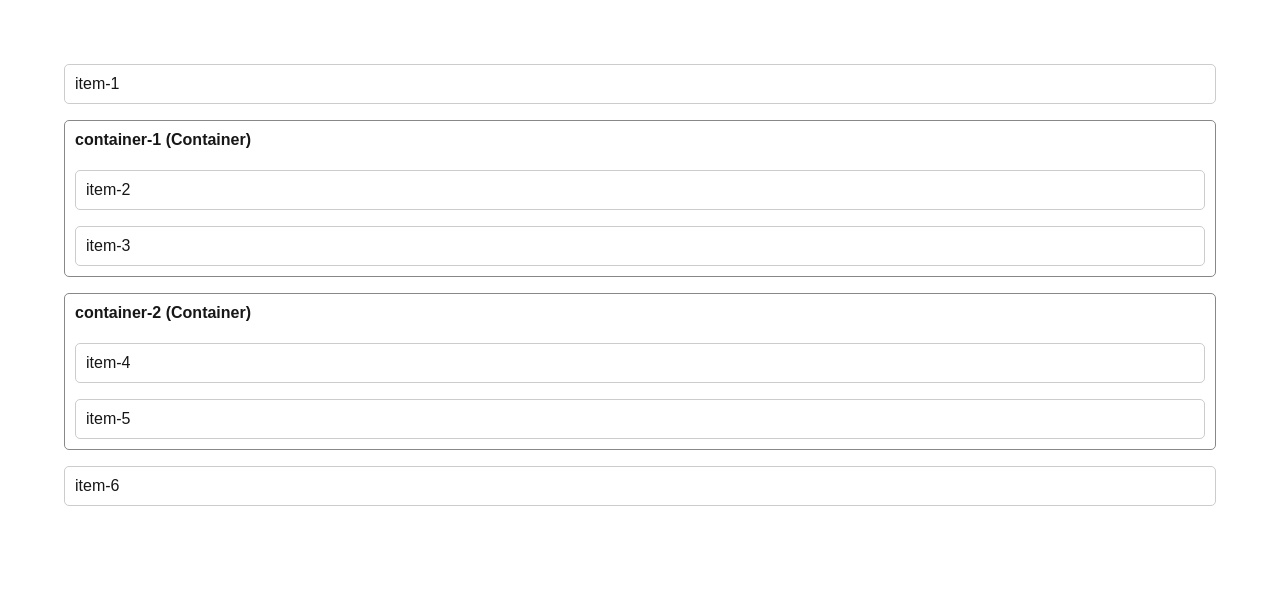
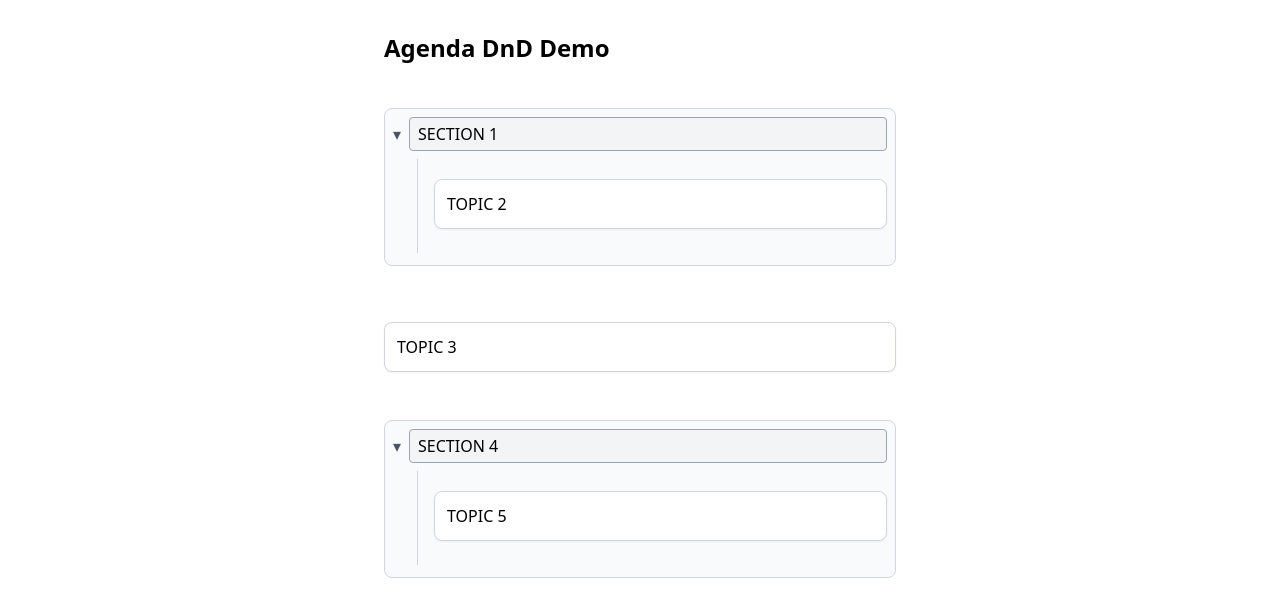
Before and after one commit to thesandybridge/dnd-sandbox, a Next.js app: page / in a window 1280 px wide. Shown: the top 616 px of the page. Built offline with nearby package versions, Linux system fonts and the light colour scheme.

Commit message:
success!

```diff
--- a/app/globals.css
+++ b/app/globals.css
@@ -1,62 +1,3 @@
-:root {
-  --background: #ffffff;
-  --foreground: #171717;
-}
-
-@media (prefers-color-scheme: dark) {
-  :root {
-    --background: #0a0a0a;
-    --foreground: #ededed;
-  }
-}
-
-html,
-body {
-  max-width: 100vw;
-  padding: 1rem;
-  overflow-x: hidden;
-}
-
-body {
-  color: var(--foreground);
-  background: var(--background);
-  font-family: Arial, Helvetica, sans-serif;
-  -webkit-font-smoothing: antialiased;
-  -moz-osx-font-smoothing: grayscale;
-}
-
-* {
-  box-sizing: border-box;
-  padding: 0;
-  margin: 0;
-}
-
-a {
-  color: inherit;
-  text-decoration: none;
-}
-
-@media (prefers-color-scheme: dark) {
-  html {
-    color-scheme: dark;
-  }
-}
-
-main {
-  display: flex;
-  padding: 2rem;
-  flex-direction: column;
-  justify-content: center;
-  gap: 1rem;
-}
-
-.item {
-  padding: 1rem;
-  border: dashed 1px white;
-}
-
-#top-level {
-  display: flex;
-  gap: 1rem;
-  width: 100%;
-}
+@tailwind base;
+@tailwind components;
+@tailwind utilities;
--- a/app/page.tsx
+++ b/app/page.tsx
@@ -1,481 +1,214 @@
 'use client'
-import { useState, useCallback } from 'react'
+
+import React, { useReducer, useState, useMemo, useCallback } from 'react'
 import {
   DndContext,
-  DragEndEvent,
-  DragStartEvent,
-  DragOverEvent,
   DragOverlay,
-  getFirstCollision,
-  UniqueIdentifier,
-  closestCorners,
-  closestCenter,
-  pointerWithin,
-  CollisionDetection,
-  KeyboardSensor,
-  MouseSensor,
-  TouchSensor,
-  useSensor,
-  useSensors,
+  useDraggable,
+  useDroppable,
+  closestCenter
 } from '@dnd-kit/core'
-import {
-  SortableContext,
-  useSortable,
-  verticalListSortingStrategy
-} from '@dnd-kit/sortable'
-import { CSS } from '@dnd-kit/utilities'
 
-type Item = {
-  id: string
-  type: 'item' | 'container'
-  parentType: 'root' | 'container'
-  items?: Item[]
-}
-
-const initialData: Item[] = [
-  { id: 'item-1', type: 'item', parentType: 'root' },
-  {
-    id: 'container-1', type: 'container', parentType: 'root', items: [
-      { id: 'item-2', type: 'item', parentType: 'container' },
-      { id: 'item-3', type: 'item', parentType: 'container' }
-    ]
-  },
-  {
-    id: 'container-2', type: 'container', parentType: 'root', items: [
-      { id: 'item-4', type: 'item', parentType: 'container' },
-      { id: 'item-5', type: 'item', parentType: 'container' }
-    ]
-  },
-  { id: 'item-6', type: 'item', parentType: 'root' }
+// Blueprint: flat list of blocks
+const initialBlocks = [
+  { id: '1', type: 'section', parentId: null },
+  { id: '2', type: 'topic', parentId: '1' },
+  { id: '3', type: 'topic', parentId: null },
+  { id: '4', type: 'section', parentId: null },
+  { id: '5', type: 'topic', parentId: '4' }
 ]
 
-export default function App() {
-  const [items, setItems] = useState<Item[]>(initialData)
-  const [activeId, setActiveId] = useState<UniqueIdentifier | null>(null)
-  const [overId, setOverId] = useState<UniqueIdentifier | null>(null) // Store the item being hovered over
-  const [isOverTop, setIsOverTop] = useState(false)
-
-  const sensors = useSensors(
-    useSensor(MouseSensor),
-    useSensor(TouchSensor),
-    useSensor(KeyboardSensor),
-  );
-
-  const collisionDetectionStrategy: CollisionDetection = useCallback(
-    (args) => {
-      const { active, droppableContainers } = args;
-
-      // Step 1: Start by detecting collisions using `closestCenter` for all items (top-level and containers)
-      const centerIntersections = closestCenter(args);
-
-      let overId = getFirstCollision(centerIntersections, 'id');
-
-      if (overId) {
-        const overContainer = items.find(item => item.id === overId);
-
-        if (overContainer && overContainer.type === 'container' && overContainer.items?.length) {
-          // Step 2: We're over a container with items, so switch to `closestCorners` for items inside the container
-          const containerIntersections = closestCorners({
-            ...args,
-            droppableContainers: droppableContainers.filter(
-              (container) => overContainer.items?.includes(container.id)
-            ),
-          });
-
-          // Prioritize the closest item inside the container
-          const closestContainerItem = getFirstCollision(containerIntersections, 'id');
-
-          // Step 3: If the pointer is closer to an item in the container, use that
-          if (closestContainerItem) {
-            overId = closestContainerItem;
+// Reducer for expand/collapse
+function expandReducer(state, action) {
+  switch (action.type) {
+    case 'TOGGLE':
+      return { ...state, [action.id]: !state[action.id] }
+    default:
+      return state
   }
 }
 
-        // Step 4: Detect if the pointer is moving out of the container and should be treated as moving back to the top-level
-        const pointerIntersections = pointerWithin(args);
-        const isPointerOutsideContainer = pointerIntersections.length > 0 && !overContainer?.items?.includes(overId);
+// Utility to handle reparenting, disallow sections nesting via into-
+function reparentBlock(blocks, activeId, hoverZone) {
+    const dragged = blocks.find(b => b.id === activeId);
+    if (!dragged) return blocks;
+    const remaining = blocks.filter(b => b.id !== activeId);
 
-        if (isPointerOutsideContainer) {
-          // Move the item out of the container
-          overId = getFirstCollision(pointerIntersections, 'id');
+    let zone = hoverZone;
+
+    // ── DISALLOW ANY NESTING WHEN DRAGGING A SECTION ──
+    if (dragged.type === 'section') {
+        // transform 'into-' into 'before-'
+        if (zone.startsWith('into-')) {
+            zone = 'before-' + zone.slice('into-'.length);
         }
-      }
-
-      // Return the `overId` for the closest item (inside a container or top-level)
-      return overId ? [{ id: overId }] : [];
-    },
-    [items]
-  );
-
-  const handleDragStart = (event: DragStartEvent) => {
-    setActiveId(event.active.id)
-  }
-
-  const handleDragOver = (event: DragOverEvent) => {
-    const { over } = event
-
-    // Helper function to check if an item (and its nested items) are in the list
-    const isSortableItem = (id: UniqueIdentifier, items: Item[]): boolean => {
-      return items.some(item =>
-        item.id === id || (item.items && isSortableItem(id, item.items))
-      )
-    }
-
-    if (over && isSortableItem(over.id, items)) {  // Only process if `over` is a valid sortable item
-      setOverId(over.id)
-
-      const rect = over.rect
-
-      if (rect) {
-        const midpoint = rect.top + rect.height / 2
-        const tolerance = rect.height * 0.15 // 15% tolerance for more flexibility
-
-        // Determine whether the pointer is above or below the midpoint
-        const pointerTop = event.active.rect.current.translated?.top
-
-        // Adding tolerance for top/bottom detection
-        if (pointerTop! < midpoint - tolerance) {
-          setIsOverTop(true) // Item is above the midpoint
-        } else if (pointerTop! > midpoint + tolerance) {
-          setIsOverTop(false) // Item is below the midpoint
-        } else {
-          setIsOverTop(false) // Default to "below" when near the midpoint
-        }
-      } else {
-        console.warn(`Rect for the over element with id ${over.id} not found`)
-      }
-    } else {
-      // Clear the state if the hovered item is not in the sortable list
-      setOverId(null)
-      setIsOverTop(false)
-    }
-  }
-
-  const handleDragEnd = (event: DragEndEvent) => {
-    const { active, over } = event
-    if (!over) return
-
-    const newItems = moveItem(items, active.id, over.id)
-
-    setItems(newItems)
-    setActiveId(null)
-    setOverId(null)
-    setIsOverTop(false)
-  }
-
-  return (
-    <main>
-      <DndContext
-        collisionDetection={collisionDetectionStrategy}
-        onDragStart={handleDragStart}
-        onDragEnd={handleDragEnd}
-        onDragOver={handleDragOver}
-        sensors={sensors}
-      >
-        <SortableContext items={items.map(item => item.id)} strategy={verticalListSortingStrategy}>
-          <SortableItems items={items} overId={overId} isOverTop={isOverTop} />
-        </SortableContext>
-
-        <DragOverlay>
-          {activeId ? (
-            <div style={{
-              padding: '10px',
-              background: 'lightgray',
-              border: '1px solid #151515',
-              borderRadius: '5px',
-            }}>
-              Dragging {activeId}
-            </div>
-          ) : null}
-        </DragOverlay>
-      </DndContext>
-    </main>
-  )
-}
-
-function SortableItems({ items, overId, isOverTop }: { items: Item[], overId: UniqueIdentifier | null, isOverTop: boolean }) {
-  return (
-    <>
-      {items.map((item) => (
-        item.type === 'item'
-          ? <SortableItem key={item.id} id={item.id} isOver={item.id === overId} isOverTop={isOverTop} />
-          : <SortableContainer key={item.id} id={item.id} items={item.items || []} overId={overId} isOverTop={isOverTop} />
-      ))}
-    </>
-  )
-}
-
-function Indicator() {
-  return (
-    <div
-      style={{
-        height: '4px',
-        backgroundColor: 'blue',
-        transition: '0.2s',
-      }}
-    />
-  )
-}
-
-function SortableItem({ id, isOver, isOverTop }: { id: string, isOver: boolean, isOverTop: boolean }) {
-
-  const {
-    attributes,
-    listeners,
-    setNodeRef,
-    transform,
-    transition,
-    isDragging
-  } = useSortable({ id })
-
-  const style = {
-    transform: CSS.Transform.toString(transform),
-    transition,
-    padding: '10px',
-    border: '1px solid #ccc',
-    borderRadius: '5px',
-    cursor: isDragging ? 'grabbing' : 'grab',
-  }
-
-  return (
-    <>
-      {isOver && isOverTop && (
-        <Indicator />
-      )}
-      <div ref={setNodeRef} style={style} {...attributes} {...listeners}>
-        {id}
-      </div>
-      {isOver && !isOverTop && (
-        <Indicator />
-      )}
-    </>
-  )
-}
-
-function SortableContainer({ id, items, overId, isOverTop }: { id: string, items: Item[], overId: UniqueIdentifier | null, isOverTop: boolean }) {
-
-  const {
-    attributes,
-    listeners,
-    setNodeRef,
-    transform,
-    transition,
-    isDragging
-  } = useSortable({
-    id,
-  })
-
-  const [showFooter, setShowFooter] = useState(false)
-
-  const handleMouseEnter = () => {
-    setShowFooter(true);
-  }
-
-  const handleMouseLeave = () => {
-    setShowFooter(false);
-  }
-
-  const style = {
-    transform: CSS.Transform.toString(transform),
-    transition,
-    padding: '10px',
-    border: '1px solid #888',
-    borderRadius: '5px',
-    display: 'flex',
-    flexDirection: 'column' as const,
-    gap: '1rem',
-    cursor: isDragging ? 'grabbing' : 'grab',
-  }
-
-  return (
-    <>
-      {id === overId && isOverTop && (
-        <Indicator />
-      )}
-      <div ref={setNodeRef} style={style} {...attributes} {...listeners} onMouseEnter={handleMouseEnter} onMouseLeave={handleMouseLeave}>
-        <div style={{ fontWeight: 'bold', marginBottom: '5px' }}>
-          {id} (Container)
-        </div>
-        <SortableContext items={items.map(item => item.id)} strategy={verticalListSortingStrategy}>
-          <SortableItems items={items} overId={overId} isOverTop={isOverTop} />
-        </SortableContext>
-        {showFooter && (
-          <footer>
-            This is the footer of a container
-          </footer>
-        )}
-      </div>
-      {id === overId && !isOverTop && (
-        <Indicator />
-      )}
-    </>
-  )
-}
-
-function moveItem(items: Item[], activeId: UniqueIdentifier, overId: UniqueIdentifier): Item[] {
-  console.log(`Moving item ${activeId} over ${overId}`);
-
-  const activeResult = findItem(items, activeId);
-  const overResult = findItem(items, overId);
-
-  // Check if either result is undefined
-  if (!activeResult || !overResult) {
-    console.error('Active or Over item not found:', { activeResult, overResult });
-    return items;
-  }
-
-  const { activeItem, activePath } = activeResult;
-  const { activeItem: overItem, activePath: overPath } = overResult;
-
-  // Deep copy to avoid mutation
-  const newItems = structuredClone(items);
-
-  // Prevent moving containers inside other containers
-  if (activeItem.type === 'container' && overItem.parentType === 'container') {
-    console.log("Containers cannot be moved inside other containers");
-    return items;
-  }
-
-  if (overItem.type === 'container' && (!overItem.items || overItem.items.length === 0)) {
-    // Find the empty container in the newItems array
-    let targetLevel = newItems;
-    for (let i = 0; i < overPath.length - 1; i++) {
-      targetLevel = targetLevel[overPath[i]].items!;
-    }
-
-    const emptyContainer = targetLevel[overPath[overPath.length - 1]];
-
-    if (!emptyContainer.items) {
-      emptyContainer.items = [];
-    }
-
-    // Insert the active item into the empty container
-    emptyContainer.items.push(activeItem);
-
-    // Remove the active item from its original position
-    removeActiveItem(newItems, activePath);
-
-    console.log(`Moved ${activeItem.id} into empty container ${overItem.id}`);
-    return newItems;
-  }
-
-  // Check if the item is being moved between different containers or levels
-  const isSameLevel = isSameContainer(activePath, overPath);
-  const isMovingUpward = activePath[0] > overPath[0];
-
-  if (isSameLevel) {
-    // Reordering within the same container or level
-    let currentLevel = newItems;
-    for (let i = 0; i < activePath.length - 1; i++) {
-      currentLevel = currentLevel[activePath[i]].items!;
-    }
-
-    // Remove the active item from the current level
-    const activeIndex = activePath[activePath.length - 1];
-    const [movedItem] = currentLevel.splice(activeIndex, 1);
-
-    // Insert the item into the new position
-    const overIndex = overPath[overPath.length - 1];
-    currentLevel.splice(overIndex, 0, movedItem);
-
-    console.log(`Moved ${activeItem.id} within the same container or level from index ${activeIndex} to ${overIndex}`);
-  } else {
-    // Handle moving between different containers or from container to top level
-    if (overPath.length === 1) {
-      // Moving to the top level
-      if (isMovingUpward && activePath[0] > overPath[0]) {
-        // Moving upward out of a container to a position before the container
-        insertItem(newItems, activeItem, overPath);
-        removeActiveItem(newItems, activePath);
-      } else {
-        // Moving downward or to a position after the container
-        removeActiveItem(newItems, activePath);
-        insertItem(newItems, activeItem, overPath);
-      }
-    } else {
-      // Moving between containers (not top level)
-      if (isMovingUpward) {
-        // Remove first if moving upward to prevent shift issues
-        removeActiveItem(newItems, activePath);
-        insertItem(newItems, activeItem, overPath);
-      } else {
-        // Moving downward, insert first then remove
-        insertItem(newItems, activeItem, overPath);
-        removeActiveItem(newItems, activePath);
+        // for before-/after- on nested items, point at the parent instead
+        if (zone.startsWith('before-') || zone.startsWith('after-')) {
+            const [, targetId] = zone.split('-', 2);
+            const target = blocks.find(b => b.id === targetId);
+            if (target && target.parentId !== null) {
+                const prefix = zone.split('-')[0];
+                zone = `${prefix}-${target.parentId}`;
             }
         }
     }
 
-  return newItems;
+    // ── rest of your existing logic unchanged ──
+
+    let newParentId = null;
+    let insertIndex = remaining.length;
+
+    if (zone.startsWith('into-')) {
+        newParentId = zone.replace('into-', '');
+        const siblings = remaining.filter(b => b.parentId === newParentId);
+        if (siblings.length > 0) {
+            const last = siblings[siblings.length - 1];
+            const idx = remaining.findIndex(b => b.id === last.id);
+            insertIndex = idx + 1;
+        } else {
+            const parentIdx = remaining.findIndex(b => b.id === newParentId);
+            insertIndex = parentIdx + 1;
+        }
+    } else {
+        const isAfter = zone.startsWith('after-');
+        const targetId = zone.replace(/^(before|after)-/, '');
+        const target = blocks.find(b => b.id === targetId);
+        newParentId = target?.parentId ?? null;
+        let idx = remaining.findIndex(b => b.id === targetId);
+        if (idx === -1) idx = remaining.length;
+        insertIndex = isAfter ? idx + 1 : idx;
     }
 
-// Helper function to check if two paths are in the same container
-function isSameContainer(activePath: number[], overPath: number[]): boolean {
-  return JSON.stringify(activePath.slice(0, -1)) === JSON.stringify(overPath.slice(0, -1));
+    const moved = { ...dragged, parentId: newParentId };
+    return [
+        ...remaining.slice(0, insertIndex),
+        moved,
+        ...remaining.slice(insertIndex),
+    ];
 }
 
-// Helper function to remove the active item from the original container
-function removeActiveItem(items: Item[], activePath: number[]) {
-  let currentLevel = items;
+// DnD config
+const dndConfig = { collisionDetection: closestCenter }
 
-  // Navigate to the active item's container level
-  for (let i = 0; i < activePath.length - 1; i++) {
-    currentLevel = currentLevel[activePath[i]].items || [];
+// Hook stub: section fetches own children
+function useSectionChildren(sectionId, blocks) {
+  return useMemo(() => blocks.filter(b => b.parentId === sectionId), [blocks, sectionId])
 }
 
-  // Remove the active item from its current container level
-  currentLevel.splice(activePath[activePath.length - 1], 1);
-  console.log(`Removed item from original container`);
-  return items;
+// Topic wrapper
+function TopicItem({ block }) {
+  const { attributes, listeners, setNodeRef, transform } = useDraggable({ id: block.id })
+  const style = { transform: `translate(${transform?.x ?? 0}px, ${transform?.y ?? 0}px)` }
+  return (
+    <div
+      ref={setNodeRef}
+      {...listeners}
+      {...attributes}
+      className="border border-gray-300 rounded-lg p-3 bg-white mb-2 shadow-sm"
+      style={style}
+    >
+      TOPIC {block.id}
+    </div>
+  )
 }
 
-// Helper function to insert the active item into the new position
-function insertItem(newItems: Item[], activeItem: Item, overPath: number[]) {
-  let targetLevel = newItems;
-
-  // Insert the item into the new container (or top level)
-  for (let i = 0; i < overPath.length - 1; i++) {
-    targetLevel = targetLevel[overPath[i]].items!;
+// Section header wrapper
+function SectionItem({ block }) {
+  const { attributes, listeners, setNodeRef, transform } = useDraggable({ id: block.id })
+  const style = { transform: `translate(${transform?.x ?? 0}px, ${transform?.y ?? 0}px)` }
+  return (
+    <div
+      ref={setNodeRef}
+      {...listeners}
+      {...attributes}
+      className="flex-1 border border-gray-400 rounded px-2 py-1 bg-gray-100 cursor-move"
+      style={style}
+    >
+      SECTION {block.id}
+    </div>
+  )
 }
 
-  const overIndex = overPath[overPath.length - 1];
-  targetLevel.splice(overIndex, 0, activeItem);
-  console.log(`Inserted ${activeItem.id} into position ${overIndex} in the new container`);
+// Ghost drop zone
+function DropZone({ id, onHover }) {
+  const { setNodeRef, isOver } = useDroppable({ id })
+  const handleHover = useCallback(() => onHover(id), [id, onHover])
+  React.useEffect(() => { if (isOver) handleHover() }, [isOver, handleHover])
+  return <div ref={setNodeRef} className={`h-4 my-1 rounded transition-colors ${isOver ? 'bg-blue-500' : 'bg-transparent'}`} />
 }
 
-// Recursive search to find the item by id
-function findItem(
-  items: Item[],
-  id: UniqueIdentifier
-): { activeItem: Item; activePath: number[] } | undefined {
-  let path: number[] | null = null
-  let foundItem: Item | null = null
-
-  function search(items: Item[], currentPath: number[]) {
-    for (let i = 0; i < items.length; i++) {
-      const item = items[i]
-
-      if (item.id === id) {
-        path = [...currentPath, i]
-        foundItem = item
-        return
+// Section container component
+function SectionContainer({ block, expandedMap, dispatchExpand, onHover, blocks }) {
+  const children = useSectionChildren(block.id, blocks)
+  const isExpanded = !!expandedMap[block.id]
+  return (
+    <div className="mb-4 border border-gray-300 rounded-lg p-2 bg-gray-50">
+      <div className="flex items-center gap-2 mb-2">
+        <button onClick={() => dispatchExpand({ type: 'TOGGLE', id: block.id })} className="text-gray-600">
+          {isExpanded ? '▾' : '▸'}
+        </button>
+        <SectionItem block={block} />
+      </div>
+      {children.length === 0 && (
+        <DropZone id={`into-${block.id}`} onHover={onHover} />
+      )}
+      {isExpanded && (
+        <div className="ml-6 mt-2 border-l border-gray-300 pl-4">
+          {children.map(child => (
+            <React.Fragment key={child.id}>
+              <DropZone id={`before-${child.id}`} onHover={onHover} />
+              <TopicItem block={child} />
+              <DropZone id={`after-${child.id}`} onHover={onHover} />
+            </React.Fragment>
+          ))}
+        </div>
+      )}
+    </div>
+  )
 }
 
-      if (item.type === 'container' && item.items) {
-        search(item.items, [...currentPath, i])
-
-        // If the item was found in the recursive search, exit the loop
-        if (foundItem) return
-      }
-    }
+// Recursive tree
+function TreeRenderer({ blocks, parentId, onHover, expandedMap, dispatchExpand }) {
+  const items = useMemo(() => blocks.filter(b => b.parentId === parentId), [blocks, parentId])
+  const indent = parentId ? 'ml-6 border-l border-gray-300 pl-4' : ''
+  return (
+    <div className={indent}>
+      {items.map(block => (
+        <React.Fragment key={block.id}>
+          <DropZone id={`before-${block.id}`} onHover={onHover} />
+          {block.type === 'section' ? (
+            <SectionContainer block={block} expandedMap={expandedMap} dispatchExpand={dispatchExpand} onHover={onHover} blocks={blocks} />
+          ) : (
+            <TopicItem block={block} />
+          )}
+          <DropZone id={`after-${block.id}`} onHover={onHover} />
+        </React.Fragment>
+      ))}
+    </div>
+  )
 }
 
-  search(items, [])
+// Main agenda demo
+export default function AgendaDemo() {
+  const [blocks, setBlocks] = useState(initialBlocks)
+  const [activeId, setActiveId] = useState(null)
+  const [hoverZone, setHoverZone] = useState(null)
+  const [expandedMap, dispatchExpand] = useReducer(expandReducer, { '1': true, '4': true })
 
-  // Return undefined if no item was found
-  if (!foundItem || !path) {
-    return undefined
+  const handleDragEnd = () => {
+    if (!activeId || !hoverZone) return
+    setBlocks(prev => reparentBlock(prev, activeId, hoverZone))
+    setActiveId(null)
+    setHoverZone(null)
   }
 
-  return { activeItem: foundItem, activePath: path }
+  return (
+    <div className="p-8 max-w-xl mx-auto">
+      <h1 className="text-2xl font-semibold mb-6">Agenda DnD Demo</h1>
+      <DndContext {...dndConfig} onDragStart={e => setActiveId(e.active.id)} onDragEnd={handleDragEnd}>
+        <TreeRenderer blocks={blocks} parentId={null} onHover={setHoverZone} expandedMap={expandedMap} dispatchExpand={dispatchExpand} />
+        <DragOverlay>{activeId && <div className="bg-gray-200 p-2 rounded">Dragging {activeId}</div>}</DragOverlay>
+      </DndContext>
+    </div>
+  )
 }
--- /dev/null
+++ b/postcss.config.js
@@ -0,0 +1,6 @@
+module.exports = {
+  plugins: {
+    tailwindcss: {},
+    autoprefixer: {},
+  },
+}
```
Also changed, not shown: package.json (+16 -2 lines), tailwind.config.js (added, +15 -0 lines), 1 other file (tests, documents, lock files or other folders). Lines whose indentation alone changed are shown as unchanged.
